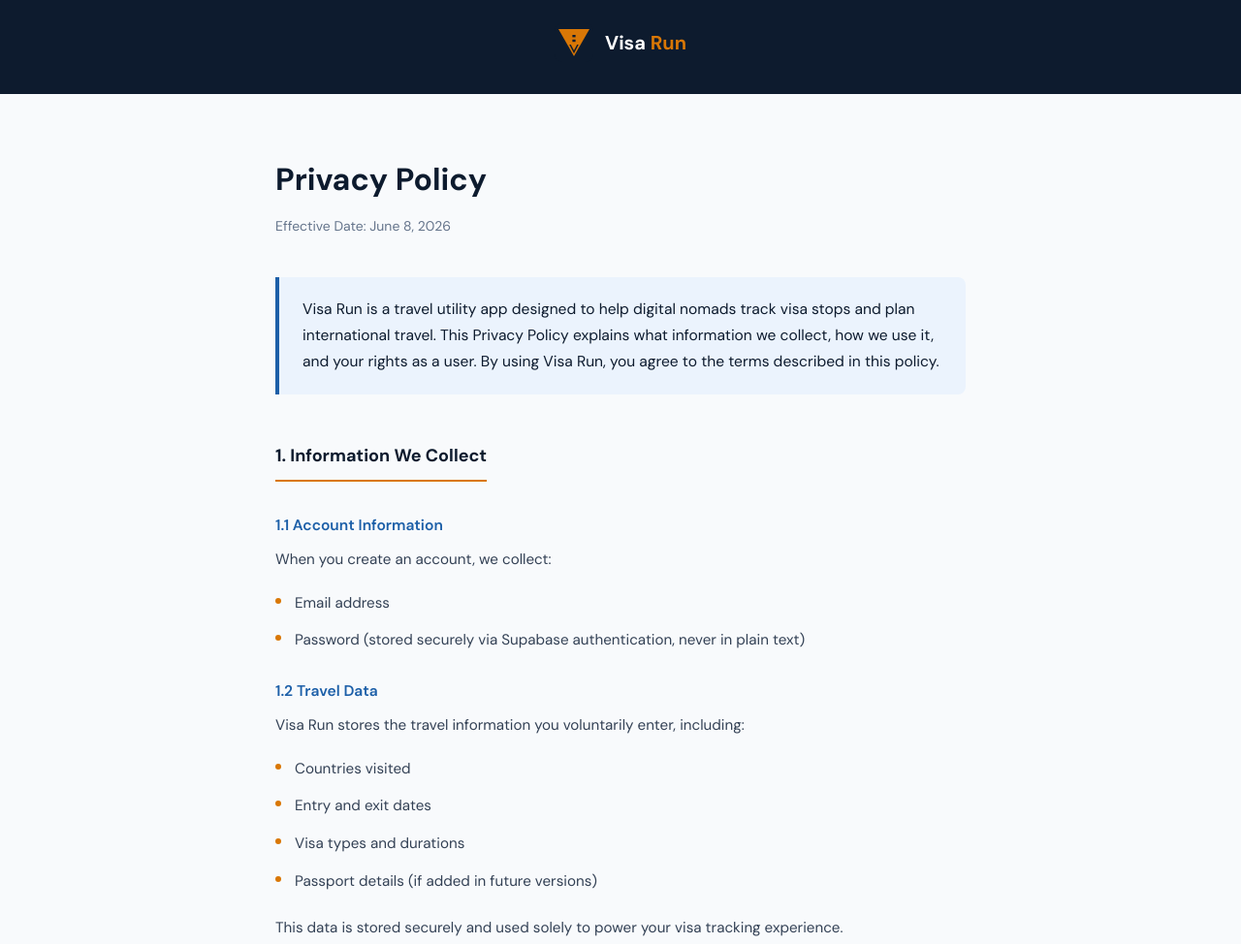
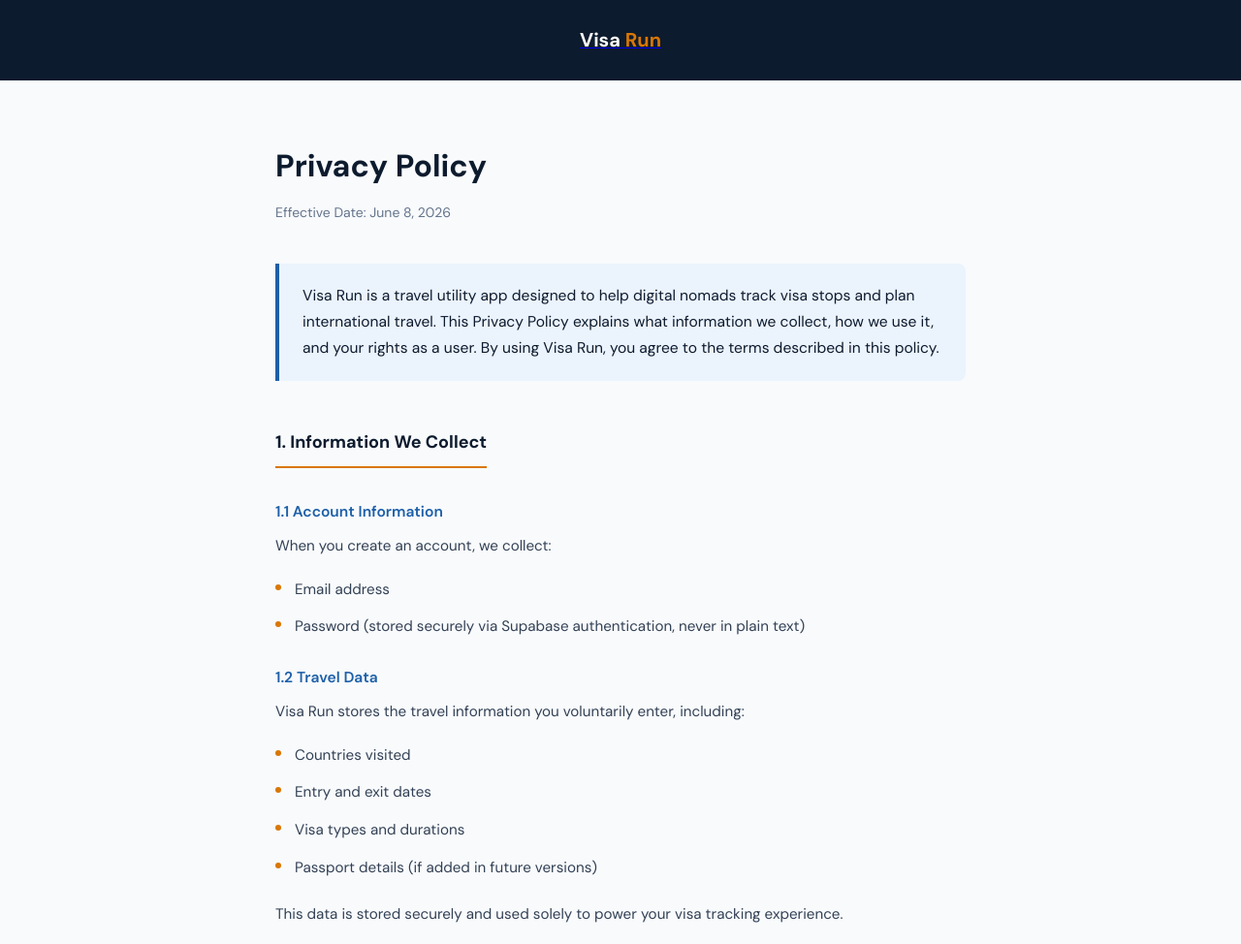
Before and after one commit to jhayography/visarun-privacy, a plain HTML site: page index.html in a window 1280 px wide. Shown: the top 974 px of the page at 97% size. Drawn offline with Linux system fonts and the light colour scheme.

Commit message:
index.html

```diff
--- a/index.html
+++ b/index.html
@@ -31,12 +31,7 @@
       text-align: center;
     }
 
-    .logo {
-      display: inline-flex;
-      align-items: center;
-      gap: 12px;
-      text-decoration: none;
-    }
+
 
     .logo-mark {
       width: 40px;
@@ -188,8 +183,7 @@
 
 <header>
   <a href="/" class="logo">
-    <svg class="logo-mark" viewBox="0 0 100 100" fill="none" xmlns="http://www.w3.org/2000/svg">
-      <rect width="100" height="100" rx="20" fill="#0D1B2E"/>
+    <rect width="100" height="100" rx="20" fill="#0D1B2E"/>
       <polygon points="10,15 50,85 90,15" fill="#D97706"/>
       <polygon points="38,55 50,78 62,55 58,55 50,70 42,55" fill="#0D1B2E"/>
       <rect x="46" y="42" width="8" height="6" fill="#0D1B2E"/>
```
